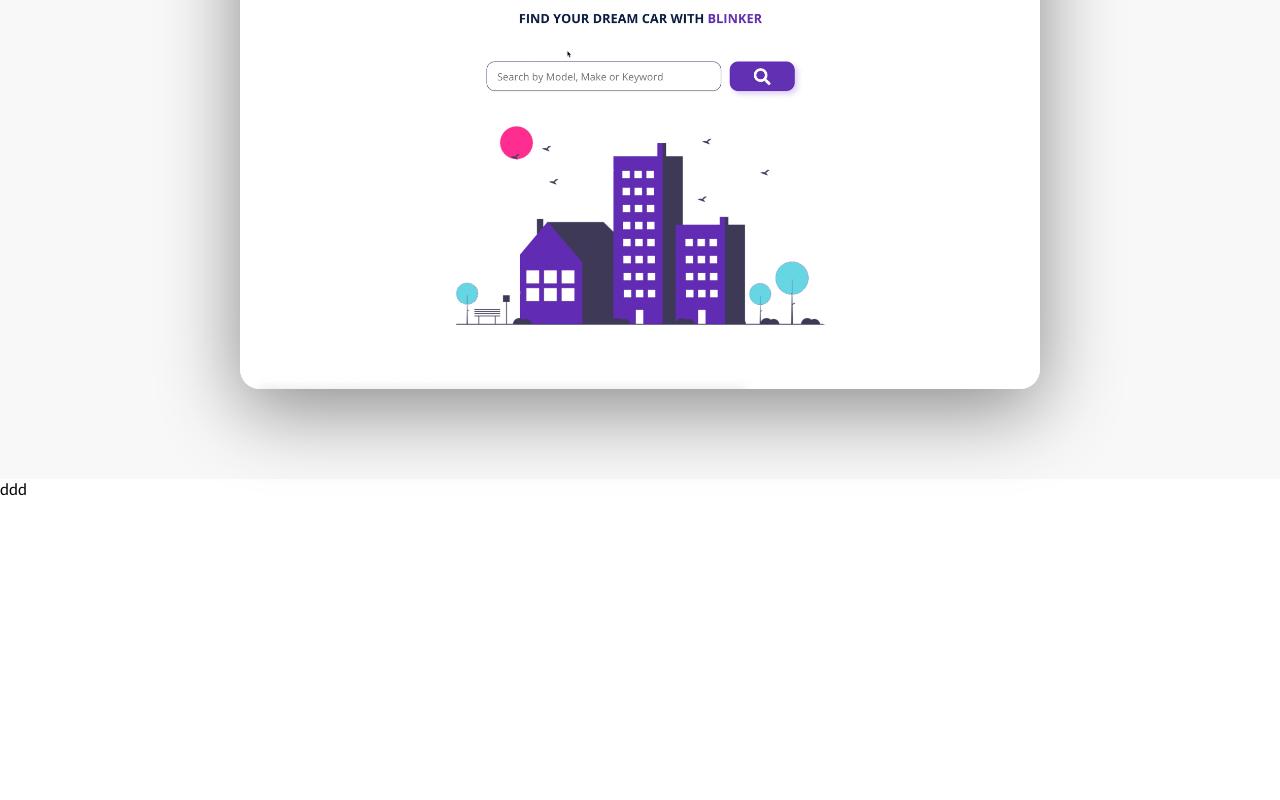
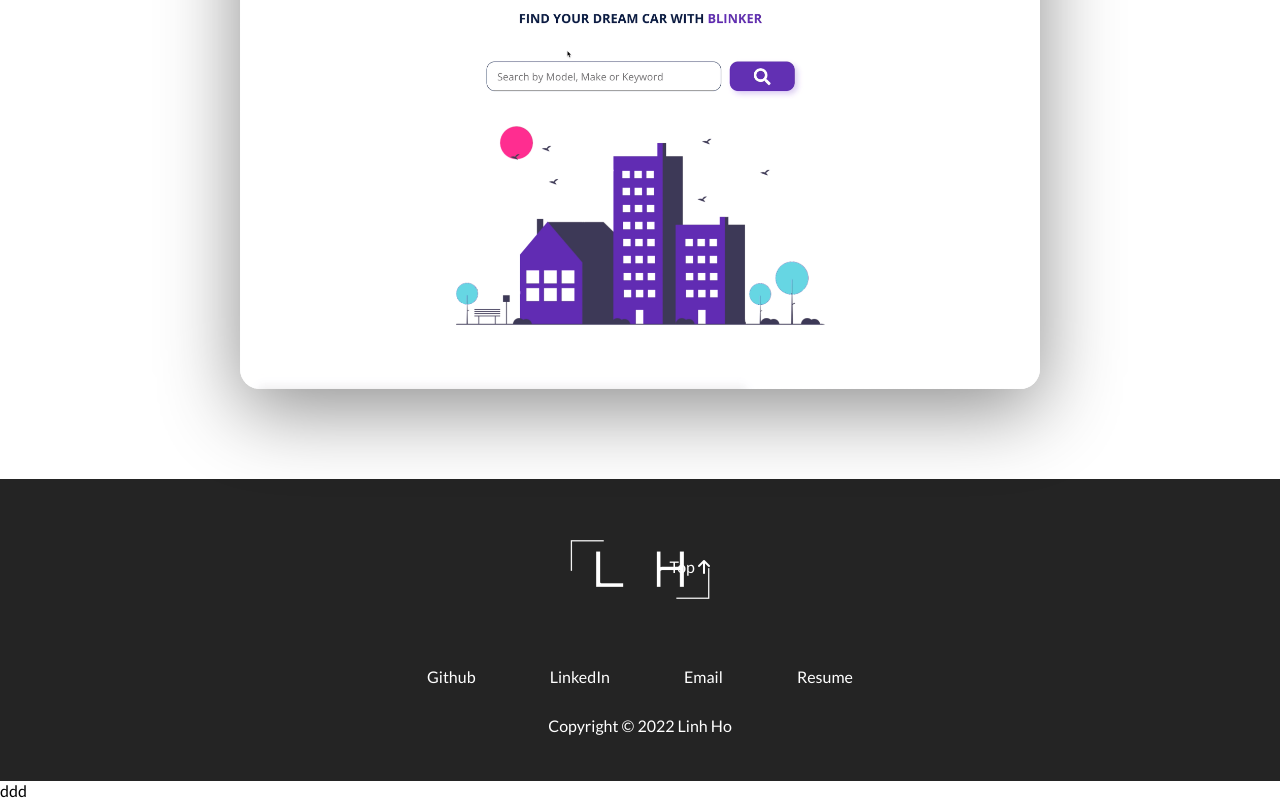
Before and after one commit to notlinhho/e-portfolio, a plain HTML site: page index.html in a window 1280 px wide. Shown: the part 1773-2573 px from the top of the page. Before the commit the page ends 2271 px from the top, so only its background shows below. Drawn offline with Linux system fonts and the light colour scheme.

Commit message:
changing logo

```diff
--- a/index.html
+++ b/index.html
@@ -137,6 +137,7 @@
                 </div>
             </div>
         </div>
+    </section>
     <section id="projects">
         <div class="container">
             <div class="row">
@@ -158,7 +159,8 @@
                                     suscipit itaque commodi voluptatem quasi incidunt iusto ipsa quo!
                                 </p>
                                 <div class="project__description--links">
-                                        <a href="https://www.github.com/notlinhho" target="_blank" class="project__description--link">
+                                    <a href="https://www.github.com/notlinhho" target="_blank"
+                                        class="project__description--link">
                                         <i class="fab fa-github"></i>
                                     </a>
                                     <a href="https://www.yourwebsite.com" class="project__description--link">
@@ -172,7 +174,43 @@
             </div>
         </div>
     </section>
-    </section>
+    <footer>
+        <div class="row footer__row">
+            <a href="#" class="footer__anchor">
+                <figure class="footer__logo">
+                    <img src="./assets/logo.png" class="footer__logo--img" alt="">
+                </figure>
+                <span class="footer__logo--popper">
+                    Top
+                    <i class="fas fa-arrow-up"></i>
+                </span>
+            </a>
+            <div class="footer__social--list">
+                <a href="https://google.com" target="_blank" class="
+                footer__social--link
+                link__hover-effect
+                link__hover-effect--white
+                " target="_blank">Github</a>
+                <a href="https://google.com" target="_blank" class="
+                footer__social--link
+                link__hover-effect
+                link__hover-effect--white
+                " target="_blank">LinkedIn</a>
+                <a href="mailto:linh@ily.gg" target="_blank" class="
+                footer__social--link
+                link__hover-effect
+                link__hover-effect--white
+                " target="_blank">Email</a>
+                <a href="./assets/Example Resume.pdf" target="_blank" class="
+                footer__social--link
+                link__hover-effect
+                link__hover-effect--white
+                " target="_blank">Resume</a>
+            </div>
+            <div class="footer__copyright">Copyright &copy; 2022 Linh Ho</div>
+        </div>
+    </footer>
+
 </body>
 
 </html>
--- a/styles.css
+++ b/styles.css
@@ -20,6 +20,10 @@ h1 {
 p {
     line-height: 1.5;
     font-size: 16px;
+}
+
+a {
+    text-decoration: none;
 }
 
 li {
@@ -75,7 +79,6 @@ nav {
 .nav__link--anchor {
     margin: 0 12px;
     color: #242424;
-    text-decoration: none;
     font-weight: 700;
 }
 
@@ -154,7 +157,6 @@ ABOUT ME
 .about-me__link {
     font-size: 20px;
     color: #242424;
-    text-decoration: none;
     padding: 0 16px;
 }
 
@@ -295,7 +297,6 @@ ABOUT ME
 .project__description--link {
     font-size: 20px;
     margin-right: 16px;
-    text-decoration: none;
 }
 
 .project__description--title,
@@ -305,3 +306,54 @@ ABOUT ME
     text-align: left;
     color: #fff;
 }
+
+/* FOOTER */
+
+footer {
+    background-color: #242424;
+}
+
+.footer__row {
+    display: flex;
+    flex-direction: column;
+    align-items: center;
+    justify-content: center;
+    padding: 2%
+
+}
+
+.footer__logo--img {
+    width: 150px;
+    height: 140px;
+}
+
+.footer__social--list {
+    width: 100%;
+    max-width: 500px;
+    display: flex;
+    justify-content: space-around;
+    margin-bottom: 30px;
+}
+
+.footer__copyright {
+    margin-bottom: 20px;
+}
+
+.footer__social--link,
+.footer__copyright,
+.footer__logo--popper {
+    color: #fff;
+}
+
+.footer__logo--popper {
+    position: absolute;
+    right: 5px;
+    top: 53px;
+
+}
+
+.footer__anchor {
+    margin-bottom: 20px;
+    position: relative;
+
+}
```
Also changed, not shown: assets/logo.png (added). Lines whose indentation alone changed are shown as unchanged.
